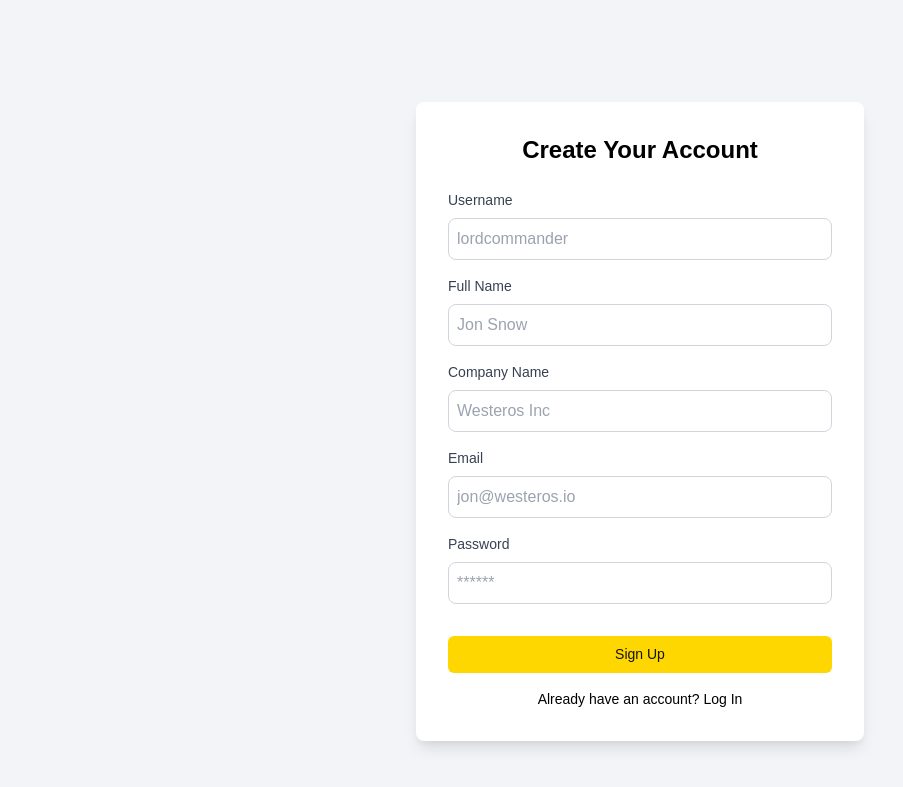
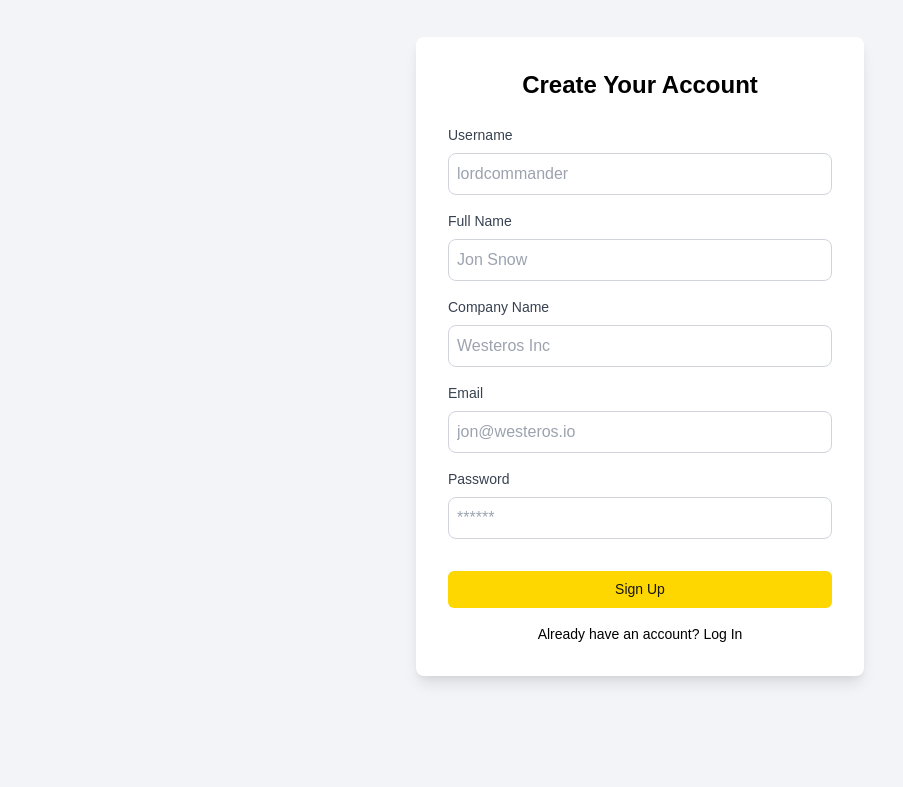
Before and after one commit to Olamide1/tori, a plain HTML site: page frontend/auth/signup.html in a window 1280 px wide. Shown: the part 63-850 px from the top of the page, without its empty margins (0-903 px from the left). After the commit the page ends 800 px from the top, so only its background shows below. Drawn offline with nearby package versions, Linux system fonts and the light colour scheme.

Commit message:
style fix for sign up page

```diff
--- a/frontend/auth/signup.html
+++ b/frontend/auth/signup.html
@@ -8,13 +8,13 @@
   <link href="https://cdn.jsdelivr.net/npm/tailwindcss@2.2.19/dist/tailwind.min.css" rel="stylesheet">
   <link href="../public/css/styles.css" rel="stylesheet">
 </head>
-<body>
+<body class="min-h-screen">
     <header class="bg-gradient-to-r from-primary to-gray-800 text-black py-6">
         <nav class="container mx-auto px-6 flex justify-between items-center flex-wrap">
           <h1 class="text-3xl font-extrabold">Tori</h1>
         </nav>
       </header>
-  <main class="bg-secondary-bg min-h-screen flex items-center justify-center">
+  <main class="bg-secondary-bg flex flex-1 items-center justify-center">
     <div class="bg-white p-8 rounded-lg shadow-lg w-full max-w-md">
       <h1 class="text-2xl font-extrabold text-primary text-center mb-6">Create Your Account</h1>
       <form id="signup-form">
```
